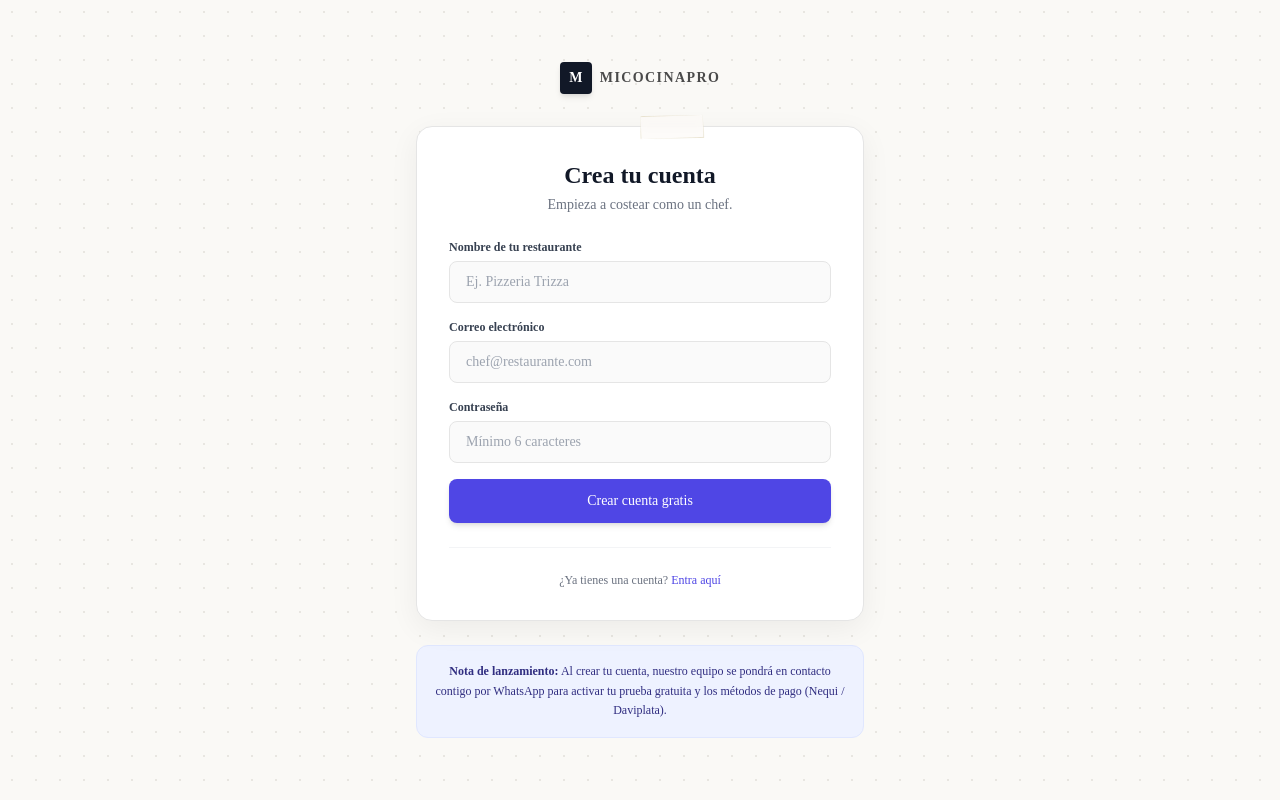
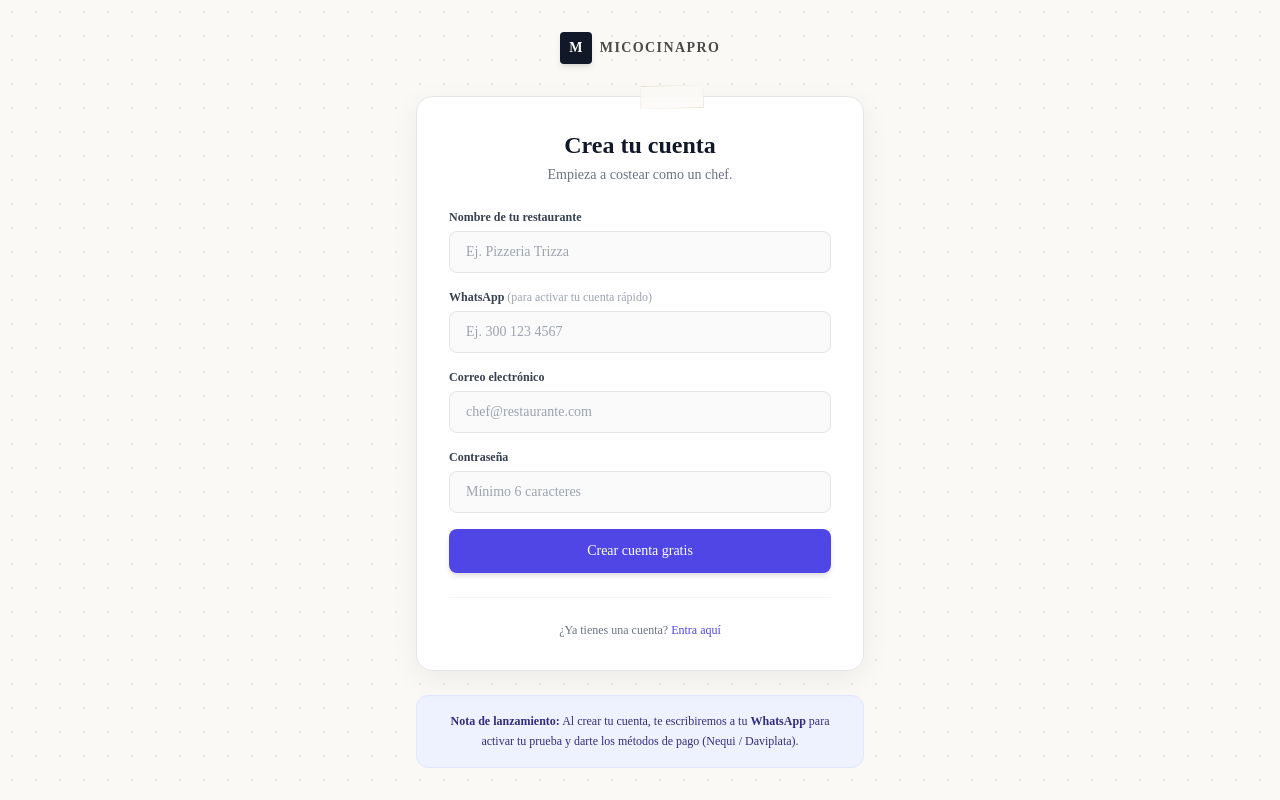
Before and after one commit to jhonfith-max/micocinapro, a Next.js app: page /register in a window 1280 px wide. Built offline with nearby package versions, Linux system fonts and the light colour scheme; no server answers.

Commit message:
feat: agregado campo de whatsapp en el registro para onboarding manual

```diff
--- a/src/app/(auth)/register/page.tsx
+++ b/src/app/(auth)/register/page.tsx
@@ -10,6 +10,7 @@ export default function RegisterPage() {
   const [email, setEmail] = useState("");
   const [password, setPassword] = useState("");
   const [restaurante, setRestaurante] = useState("");
+  const [telefono, setTelefono] = useState(""); // Nuevo estado para el celular
   const [loading, setLoading] = useState(false);
   const [error, setError] = useState("");
 
@@ -18,12 +19,15 @@ export default function RegisterPage() {
     setLoading(true);
     setError("");
 
-    // 1. Creamos el usuario en Supabase
+    // 1. Creamos el usuario en Supabase con el teléfono incluido
     const { data, error } = await supabase.auth.signUp({
       email,
       password,
       options: {
-        data: { nombre_restaurante: restaurante }
+        data: {
+          nombre_restaurante: restaurante,
+          telefono: telefono
+        }
       }
     });
 
@@ -35,7 +39,6 @@ export default function RegisterPage() {
 
     // 2. Si todo sale bien, lo enviamos al dashboard
     if (data.user) {
-      // (Opcional: Aquí podrías insertar el nombre del restaurante en la tabla 'profiles')
       router.push("/dashboard");
     }
   };
@@ -49,8 +52,6 @@ export default function RegisterPage() {
         backgroundSize: "24px 24px"
       }}
     >
-      <link href="https://fonts.googleapis.com/css2?family=Caveat:wght@500;600&family=Playfair+Display:wght@400;500;600&family=Inter:wght@400;500;600&display=swap" rel="stylesheet" />
-
       <div className="w-full max-w-md animate-in fade-in slide-in-from-bottom-6 duration-700">
 
         {/* LOGO */}
@@ -82,6 +83,21 @@ export default function RegisterPage() {
                 onChange={(e) => setRestaurante(e.target.value)}
                 className="w-full px-4 py-2.5 bg-[#FAFAFA] border border-[#E5E5E5] rounded-lg text-sm text-gray-900 focus:bg-white focus:ring-2 focus:ring-[#4F46E5]/20 focus:border-[#4F46E5] focus:outline-none transition-colors"
                 placeholder="Ej. Pizzeria Trizza"
+              />
+            </div>
+
+            {/* NUEVO CAMPO: TELÉFONO */}
+            <div>
+              <label className="block text-xs font-semibold text-gray-700 mb-1.5">
+                WhatsApp <span className="text-gray-400 font-normal">(para activar tu cuenta rápido)</span>
+              </label>
+              <input
+                required
+                type="tel"
+                value={telefono}
+                onChange={(e) => setTelefono(e.target.value)}
+                className="w-full px-4 py-2.5 bg-[#FAFAFA] border border-[#E5E5E5] rounded-lg text-sm text-gray-900 focus:bg-white focus:ring-2 focus:ring-[#4F46E5]/20 focus:border-[#4F46E5] focus:outline-none transition-colors"
+                placeholder="Ej. 300 123 4567"
               />
             </div>
 
@@ -125,10 +141,10 @@ export default function RegisterPage() {
           </div>
         </div>
 
-        {/* MENSAJE DE PAGO MANUAL (Tu estrategia) */}
+        {/* MENSAJE DE PAGO MANUAL (Actualizado para mencionar el WhatsApp) */}
         <div className="mt-6 text-center bg-indigo-50 border border-indigo-100 rounded-xl p-4">
           <p className="text-xs text-indigo-900 leading-relaxed">
-            <strong>Nota de lanzamiento:</strong> Al crear tu cuenta, nuestro equipo se pondrá en contacto contigo por WhatsApp para activar tu prueba gratuita y los métodos de pago (Nequi / Daviplata).
+            <strong>Nota de lanzamiento:</strong> Al crear tu cuenta, te escribiremos a tu <strong>WhatsApp</strong> para activar tu prueba y darte los métodos de pago (Nequi / Daviplata).
           </p>
         </div>
 
```
